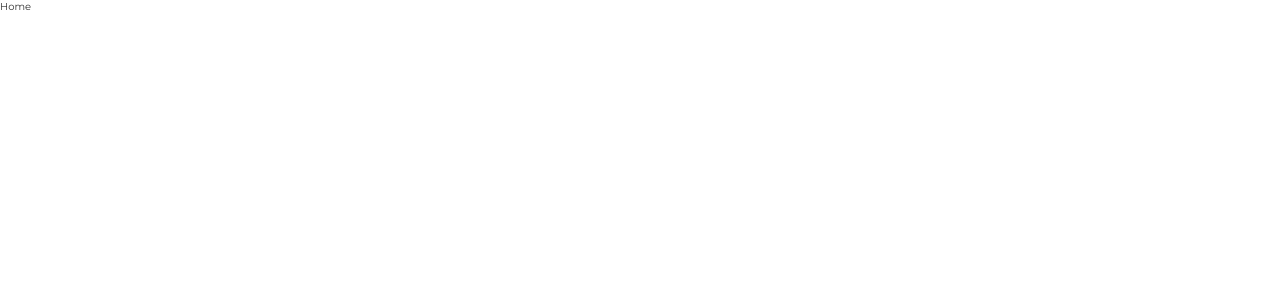
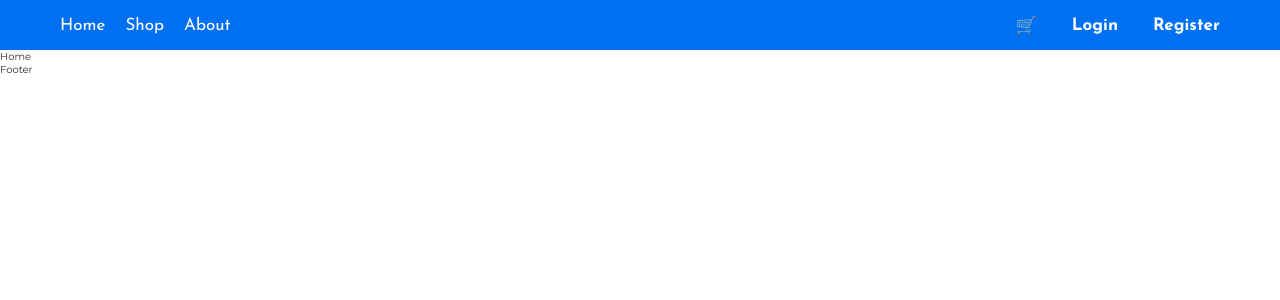
Before and after one commit to WeBstwr/Simple-E-commerce-Store, a React (Vite) app in the folder client/: page / in a window 1280 px wide. Shown: the top 300 px of the page. Built offline with nearby package versions, Linux system fonts and the light colour scheme.

Commit message:
create the header
I have created the header for the project

```diff
--- a/client/package.json
+++ b/client/package.json
@@ -11,7 +11,8 @@
   },
   "dependencies": {
     "react": "^18.2.0",
-    "react-dom": "^18.2.0"
+    "react-dom": "^18.2.0",
+    "react-router-dom": "^7.6.3"
   },
   "devDependencies": {
     "@types/react": "^18.2.66",
--- a/client/src/App.jsx
+++ b/client/src/App.jsx
@@ -1,11 +1,20 @@
+import { BrowserRouter, Routes, Route } from 'react-router-dom'
 import './assets/global.css'
 import Home from './pages/Home/Home.jsx'
+import Header from './components/Header/Header.jsx'
+import Footer from './components/Footer/Footer.jsx'
 
 function App() {
 
   return (
     <>
-      <Home / >
+      <BrowserRouter>
+        <Header />
+        <Routes>
+          <Route path="/" element={<Home />} />
+        </Routes>
+        <Footer />
+      </BrowserRouter>
     </>
   )
 }
--- a/client/src/components/Header/Header.jsx
+++ b/client/src/components/Header/Header.jsx
@@ -1,9 +1,37 @@
 import React from 'react'
+import { Link } from 'react-router-dom'
+import './header.css'
 
 const Header = () => {
-  return (
-    <div>Header</div>
-  )
+    // Placeholder for cart count and user state (to be managed by Zustand later)
+    const cartCount = 0; // Replace with Zustand state
+    const isLoggedIn = false; // Replace with Zustand state
+
+    return (
+        <header className="header-container">
+            <nav className="header-nav">
+                <div className="nav-left">
+                    <Link to="/" className="nav-link">Home</Link>
+                    <Link to="/shop" className="nav-link">Shop</Link>
+                    <Link to="/about" className="nav-link">About</Link>
+                </div>
+                <div className="nav-right">
+                    <Link to="/cart" className="nav-link cart-link">
+                        <span role="img" aria-label="cart">🛒</span>
+                        {cartCount > 0 && <span className="cart-badge">{cartCount}</span>}
+                    </Link>
+                    {isLoggedIn ? (
+                        <Link to="/account" className="nav-link account-link">Account</Link>
+                    ) : (
+                        <>
+                            <Link to="/login" className="nav-link account-link">Login</Link>
+                            <Link to="/register" className="nav-link account-link">Register</Link>
+                        </>
+                    )}
+                </div>
+            </nav>
+        </header>
+    )
 }
 
 export default Header
--- a/client/src/components/Header/header.css
+++ b/client/src/components/Header/header.css
@@ -0,0 +1,59 @@
+.header-container {
+    background: var(--primary-color);
+    color: #fff;
+    padding: 1.5rem 0;
+    box-shadow: 0 2px 8px rgba(0, 0, 0, 0.04);
+}
+
+.header-nav {
+    display: flex;
+    justify-content: space-between;
+    align-items: center;
+    max-width: 1200px;
+    margin: 0 auto;
+    padding: 0 2rem;
+}
+
+.nav-left,
+.nav-right {
+    display: flex;
+    align-items: center;
+    gap: 2rem;
+}
+
+.nav-link {
+    color: #fff;
+    text-decoration: none;
+    font-size: 1.7rem;
+    font-family: 'Josefin Sans', sans-serif;
+    transition: color 0.2s;
+    position: relative;
+}
+
+.nav-link:hover,
+.nav-link.active {
+    color: var(--secondary-color);
+}
+
+.cart-link {
+    display: flex;
+    align-items: center;
+    position: relative;
+}
+
+.cart-badge {
+    background: var(--secondary-color);
+    color: #fff;
+    border-radius: 50%;
+    padding: 0.2em 0.6em;
+    font-size: 1.2rem;
+    position: absolute;
+    top: -0.7em;
+    right: -1em;
+    font-weight: bold;
+}
+
+.account-link {
+    margin-left: 1.5rem;
+    font-weight: 700;
+}
```
Also changed, not shown: 1 other file (tests, documents, lock files or other folders).
